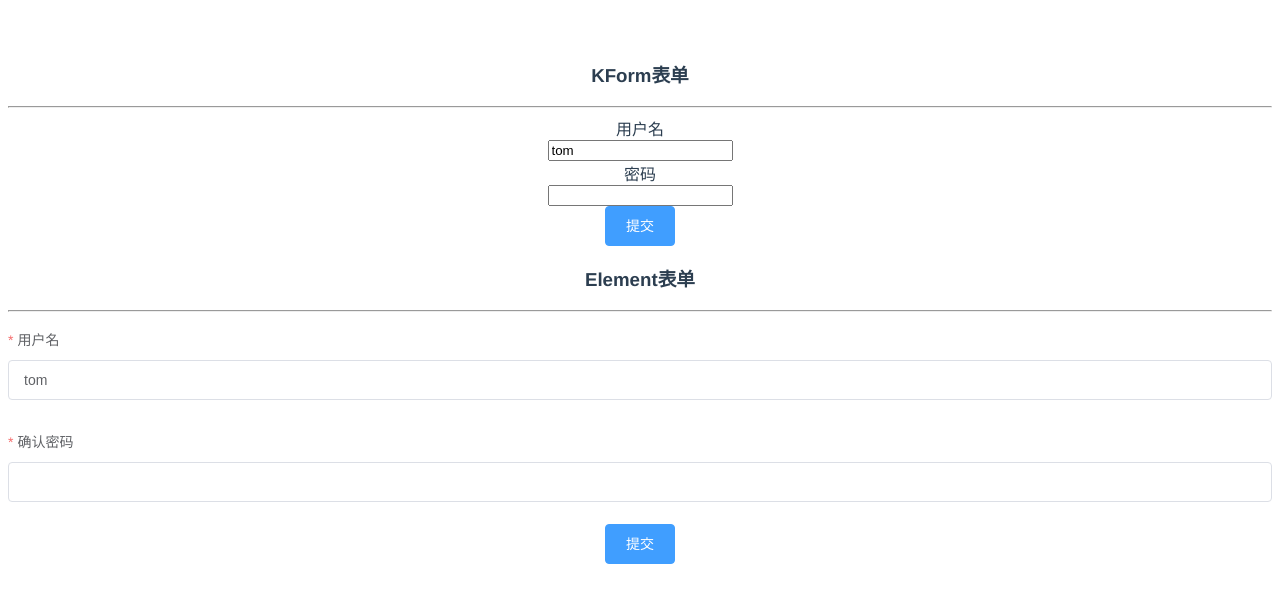
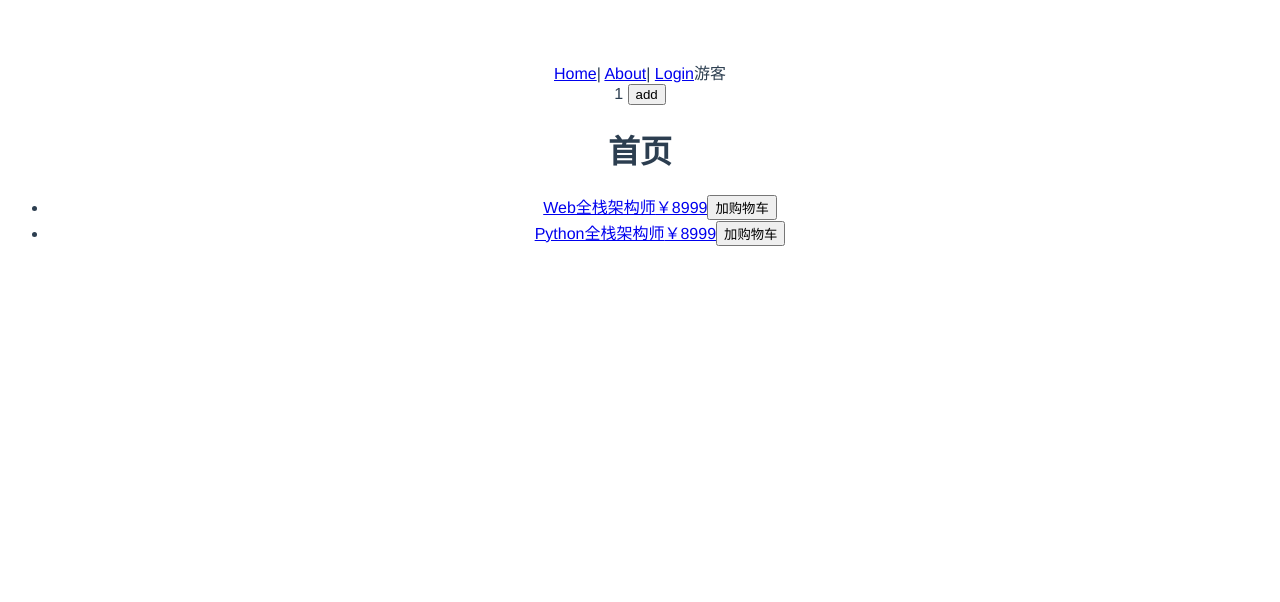
Before and after one commit to 57code/vue-mart, a Vue app: page / in a window 1280 px wide. Shown: the top 602 px of the page. Built offline with nearby package versions, Linux system fonts and the light colour scheme.

Commit message:
全家桶及原理解析

```diff
--- a/package.json
+++ b/package.json
@@ -11,7 +11,9 @@
   },
   "dependencies": {
     "element-ui": "^2.4.5",
-    "vue": "^2.6.6"
+    "vue": "^2.6.6",
+    "vue-router": "^3.0.1",
+    "vuex": "^3.0.1"
   },
   "devDependencies": {
     "@vue/cli-plugin-babel": "^3.5.0",
--- a/src/App.vue
+++ b/src/App.vue
@@ -1,25 +1,45 @@
 <template>
   <div id="app">
-    <!-- <HelloWorld msg="Welcome to Your Vue.js App"/> -->
-    <FormTest></FormTest>
+    <div id="nav">
+      <router-link to="/">Home</router-link>|
+      <router-link to="/about">About</router-link>|
+      <router-link to="/login" v-if="!isLogin">Login</router-link>
+      <span>{{loginState}}</span>
+    </div>
+
+    <div>{{count}}
+      <button @click="onAdd">add</button>
+    </div>
+
+    <router-view/>
   </div>
 </template>
 
 <script>
-import HelloWorld from './components/HelloWorld.vue'
-import FormTest from './components/FormTest.vue'
+import { mapState, mapGetters } from "vuex";
+
+import store from './kstore';
 
 export default {
-  name: 'app',
-  components: {
-    HelloWorld,FormTest
-  }
-}
+  computed: {
+    ...mapState(["isLogin"]),
+    ...mapGetters(["loginState"]),
+    count(){
+      return store.state.count;
+    }
+  },
+  methods: {
+    onAdd() {
+      store.commit('add')
+    }
+  },
+};
 </script>
+
 
 <style>
 #app {
-  font-family: 'Avenir', Helvetica, Arial, sans-serif;
+  font-family: "Avenir", Helvetica, Arial, sans-serif;
   -webkit-font-smoothing: antialiased;
   -moz-osx-font-smoothing: grayscale;
   text-align: center;
--- /dev/null
+++ b/src/kstore.js
@@ -0,0 +1,38 @@
+import Vue from 'vue';
+
+class KStore {
+  constructor(options) {
+    this.state = options.state;
+    this.mutations = options.mutations;
+    this.actions = options.actions;
+    // 借用vue本身的数据响应式机制
+    new Vue({
+      data: {
+        state: this.state
+      }
+    });
+  }
+
+  commit(type, payload) {
+    const mutation = this.mutations[type];
+    mutation(this.state, payload);
+  }
+
+  dispatch(type, payload) {
+    const action = this.actions[type];
+    const ctx = {
+      commit: this.commit,
+      state: this.state,
+      dispatch: this.dispatch
+    };
+    return action(ctx, payload);
+  }
+}
+export default new KStore({
+    state: {count:1},
+    mutations: {
+        add(state){
+            state.count++;
+        }
+    }
+})
--- a/src/main.js
+++ b/src/main.js
@@ -1,10 +1,14 @@
 import Vue from 'vue'
 import App from './App.vue'
 import './plugins/element.js'
+import router from './router'
+import store from './store'
 
 Vue.config.productionTip = false
 Vue.prototype.$bus = new Vue();
 
 new Vue({
-  render: h => h(App),
+  router,
+  store,
+  render: h => h(App)
 }).$mount('#app')
--- /dev/null
+++ b/src/router.js
@@ -0,0 +1,61 @@
+import Vue from "vue";
+import Router from "vue-router";
+import Home from "./views/Home.vue";
+import Login from "./views/Login.vue";
+import List from "./views/List.vue";
+import Detail from "./views/Detail.vue";
+import store from './store';
+
+Vue.use(Router);
+
+const router = new Router({
+  mode: "history",
+  base: process.env.BASE_URL,
+  routes: [
+    {
+      path: "/",
+      name: "home",
+      component: Home,
+      children: [
+        {path: '', component: List},
+        {path: '/detail/:id', component: Detail, props: true},
+      ]
+    },
+    {
+      path: "/login",
+      name: "login",
+      component: Login
+    },
+    {
+      path: "/about",
+      name: "about",
+      meta: {requireLogin:true},
+      beforeEnter(to,from,next) {
+        // 判断是否登录
+        if (!store.state.isLogin) {
+          next('/login?redirect='+to.path);
+        } else {
+          next();
+        }
+      },
+      // route level code-splitting
+      // this generates a separate chunk (about.[hash].js) for this route
+      // which is lazy-loaded when the route is visited.
+      component: () =>
+        import(/* webpackChunkName: "about" */ "./views/About.vue")
+    }
+  ]
+})
+
+// 每次路由激活之前都会执行回调函数
+// router.beforeEach((to,from,next) => {
+      // console.log(to.meta)
+//   // 判断是否登录
+//   if (to.path === '/about' && !window.isLogin) {
+//     next('/login?redirect='+to.path);
+//   } else {
+//     next();
+//   }
+// })
+
+export default router;
--- /dev/null
+++ b/src/store.js
@@ -0,0 +1,36 @@
+import Vue from "vue";
+import Vuex from "vuex";
+
+Vue.use(Vuex);
+
+const cart = {};
+
+export default new Vuex.Store({
+  state: {
+    isLogin: false
+  },
+  getters: {
+    loginState(state) {
+      return state.isLogin ? "欢迎回来" : "游客";
+    }
+  },
+  mutations: {
+    login(state) {
+      state.isLogin = true;
+    }
+  },
+  actions: {
+    requestLogin({ commit }, payload) {
+      console.log(payload);
+      return new Promise(resolve => {
+        setTimeout(() => {
+          commit("login");
+          resolve(true);
+        }, 1000);
+      });
+    }
+  },
+  modules: {
+    cart
+  }
+});
--- /dev/null
+++ b/src/views/About.vue
@@ -0,0 +1,10 @@
+<template>
+  <div class="about">
+    <h1>This is an about page</h1>
+  </div>
+</template>
+<script>
+export default {
+
+}
+</script>
--- /dev/null
+++ b/src/views/Detail.vue
@@ -0,0 +1,21 @@
+<template>
+    <div>
+        <h3>商品详情</h3>
+        <p>{{$route.params.id}}</p>
+        <p>{{id}}</p>
+    </div>
+</template>
+
+<script>
+    export default {
+        props: ['id'],
+        created(){
+            console.log(this.id);
+
+        }
+    }
+</script>
+
+<style lang="scss" scoped>
+
+</style>
--- /dev/null
+++ b/src/views/Home.vue
@@ -0,0 +1,18 @@
+<template>
+  <div class="home">
+    <h1>首页</h1>
+    <router-view></router-view>
+  </div>
+</template>
+
+<script>
+// @ is an alias to /src
+import HelloWorld from '@/components/HelloWorld.vue'
+
+export default {
+  name: 'home',
+  components: {
+    HelloWorld
+  }
+}
+</script>
--- /dev/null
+++ b/src/views/List.vue
@@ -0,0 +1,34 @@
+<template>
+  <div>
+    <ul>
+      <li v-for="good in goods" :key="good.id">
+        <router-link :to="`/detail/${good.id}`">
+          <span>{{good.text}}</span>
+          <span>￥{{good.price}}</span>
+          <button @click.prevent.stop="addCart(good)">加购物车</button>
+        </router-link>
+      </li>
+    </ul>
+  </div>
+</template>
+
+<script>
+export default {
+  data() {
+    return {
+      goods: [
+        { id: 1, text: "Web全栈架构师", price: 8999 },
+        { id: 2, text: "Python全栈架构师", price: 8999 }
+      ]
+    };
+  },
+  methods: {
+      addCart() {
+
+      }
+  },
+};
+</script>
+
+<style lang="scss" scoped>
+</style>
--- /dev/null
+++ b/src/views/Login.vue
@@ -0,0 +1,38 @@
+<template>
+  <div>
+    <h2>用户登录</h2>
+    <button @click="onLogin" :disabled="loading">{{loading?'登录中':'登录'}}</button>
+  </div>
+</template>
+
+<script>
+import { mapActions } from "vuex";
+
+export default {
+  data() {
+    return {
+      loading: false
+    };
+  },
+  methods: {
+    ...mapActions(["requestLogin"]),
+    onLogin() {
+      // window.isLogin = true;//登录成功
+      // 提交mutations
+      // this.$store.commit('login')
+      // 派发actions
+      this.loading = true;
+      this.requestLogin({username:'tom'}).then(isLogin => {
+        this.loading = false;
+        // 获取查询参
+        const redirect = this.$route.query.redirect || "/";
+        // 路由到重定向地址
+        this.$router.push(redirect);
+      });
+    }
+  }
+};
+</script>
+
+<style lang="scss" scoped>
+</style>
--- /dev/null
+++ b/vue.config.js
@@ -0,0 +1,17 @@
+// node代码
+module.exports = {
+    publicPath: '/kcart',
+    configureWebpack: {
+        devServer: {
+            before(app) {
+                // app是express 实例
+                app.get('/goods', (req, res) => {
+                    res.json([
+                        {id:1, text:'abc'},
+                        {id:2, text:'abc'},
+                    ])
+                })
+            }
+        }
+    }
+}
```
Also changed, not shown: 1 other file (tests, documents, lock files or other folders).
